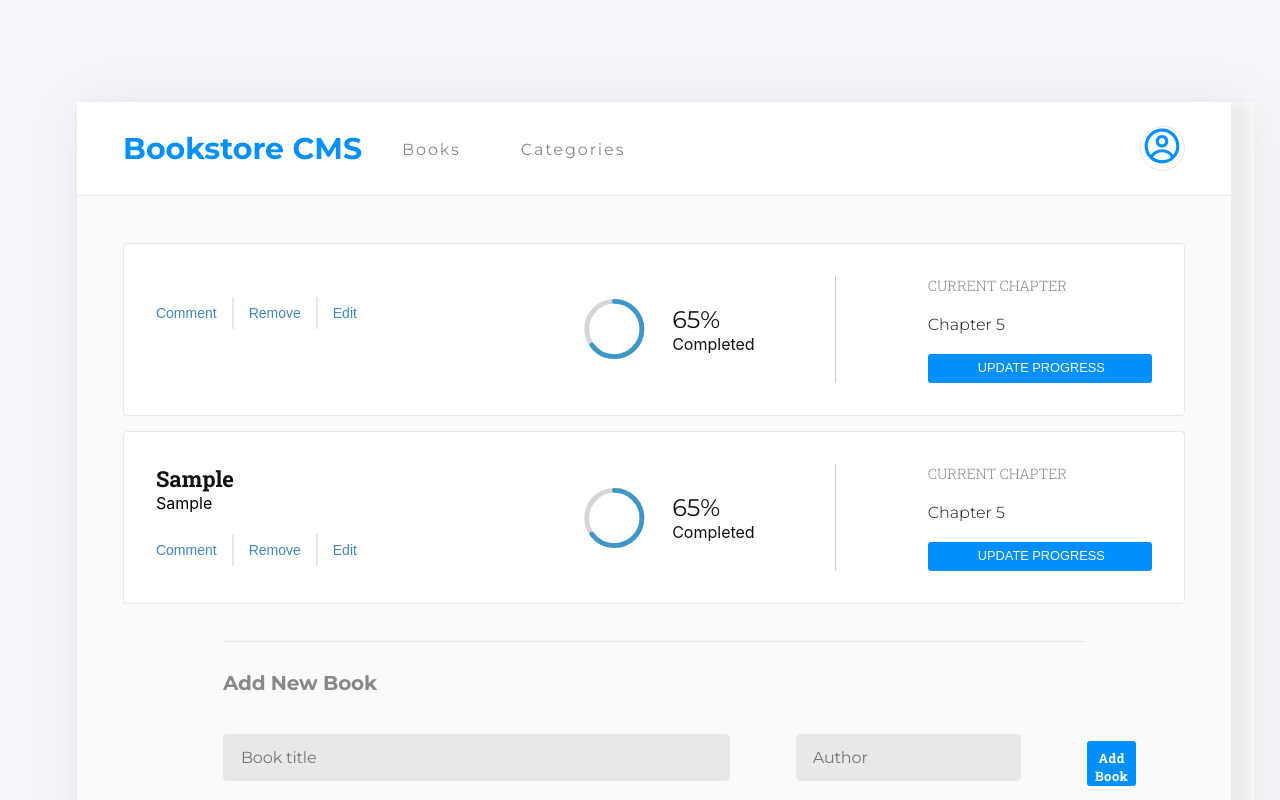
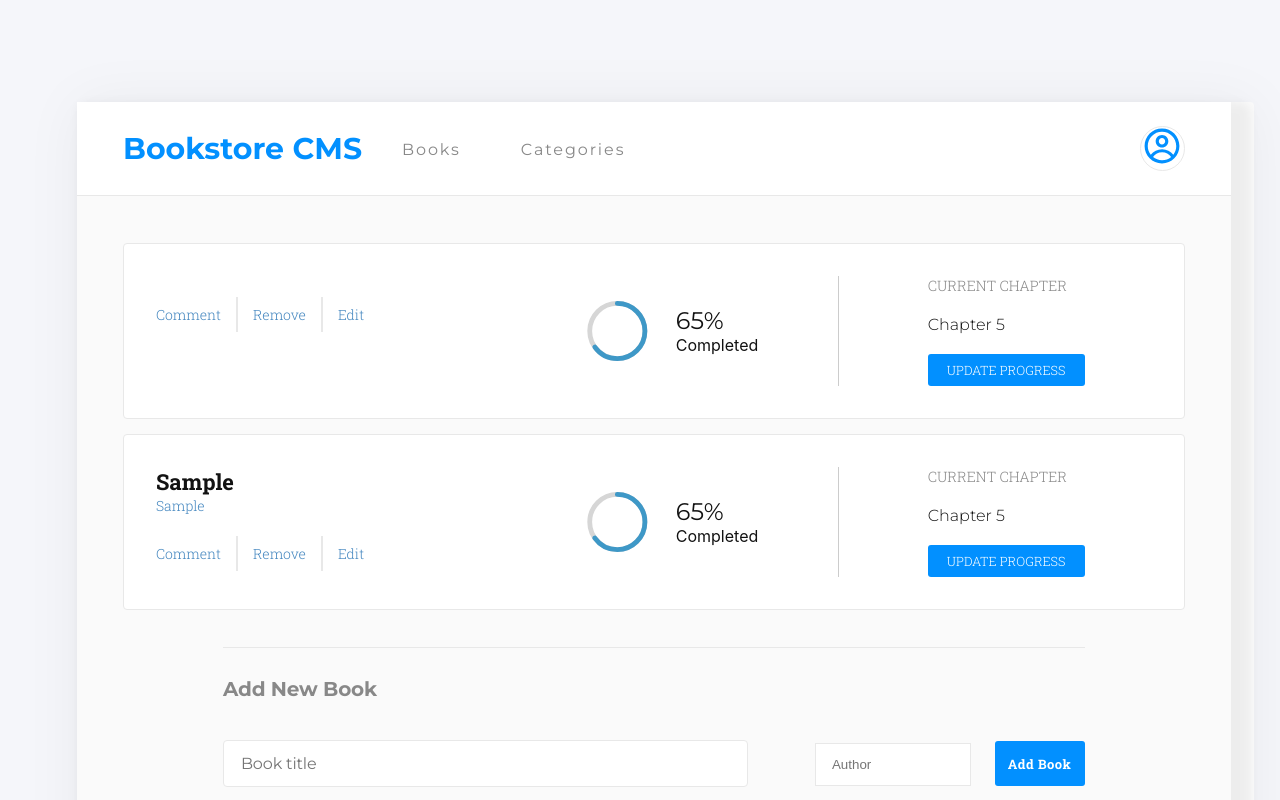
Before and after one commit to WilhelmK109/my-boo-project, a React (Create React App) app: page / in a window 1280 px wide. Both pictures are taken after typing "Sample", "Sample" into the empty fields and a click on the button "Add Book". Shown: the top 800 px of the page. Built offline with nearby package versions, Linux system fonts and the light colour scheme; no server answers.

Commit message:
Modify CSS code to match Zeplin design

```diff
--- a/src/App.css
+++ b/src/App.css
@@ -20,6 +20,10 @@ body {
   padding: 8% 2% 7% 6%;
 }
 
+.d-flex {
+  display: flex;
+}
+
 #root {
   margin: 0;
   padding: 0 0 8%;
@@ -32,7 +36,6 @@ body {
   padding: 24px 4%;
   background-color: var(--white-white);
   border-bottom: 1px solid var(--white);
-  display: flex;
   align-items: center;
   grid-gap: 40px;
   gap: 40px;
@@ -47,7 +50,6 @@ body {
 }
 
 .nav-list {
-  display: flex;
   align-items: center;
   flex-grow: 1;
   list-style-type: none;
@@ -98,7 +100,6 @@ body {
   list-style-type: none;
   margin: 0;
   padding: 0;
-  display: flex;
   flex-direction: column;
   grid-gap: 0.938rem;
   gap: 0.938rem;
@@ -114,7 +115,6 @@ body {
 }
 
 .book-info {
-  display: flex;
   flex-direction: column;
 }
 
@@ -130,17 +130,16 @@ body {
 }
 
 .book-buttons {
-  display: flex;
   align-items: center;
   margin-top: 1.313rem;
 }
 
 .book-buttons > button,
-.author {
+.book-author {
   border: none;
   background-color: var(--white-white);
   margin-right: 0.938rem;
-  font-family: sans-serif;
+  font-family: "Roboto Slab", serif;
   font-size: 0.875rem;
   font-weight: 300;
   font-stretch: normal;
@@ -162,7 +161,6 @@ body {
 }
 
 .percentage {
-  display: flex;
   align-items: center;
   padding-left: 10%;
   padding-right: 4.5em;
@@ -188,7 +186,6 @@ body {
 }
 
 .progress-section {
-  display: flex;
   flex-direction: column;
   grid-gap: 20px;
   gap: 20px;
@@ -201,6 +198,7 @@ body {
   color: var(--black-two);
   opacity: 0.5;
   font-family: "Roboto Slab", serif;
+  padding-right: 40px;
 }
 
 .chapter {
@@ -211,13 +209,15 @@ body {
 }
 
 .update-progress {
+  font-family: "Roboto Slab", serif;
   border: none;
   font-size: 0.8rem;
   font-weight: 300;
-  color: #fafafa;
+  color: var(--white-white);
   border-radius: 3px;
-  padding: 0.4rem 1.1rem 0.5rem 1.3rem;
+  padding: 8px;
   background-color: var(--azure);
+  width: 70%;
 }
 
 .form-container {
@@ -227,7 +227,7 @@ body {
 
 .form-container h2 {
   margin: 1.813rem 32.75rem 1.188rem 0;
-  font-family: Montserrat, Helvetica, sans-serif;
+  font-family: "Montserrat", Helvetica, sans-serif;
   font-size: 1.25rem;
   font-weight: bold;
   font-stretch: normal;
@@ -239,36 +239,33 @@ body {
 
 .add-form {
   margin-top: 20px;
-  display: flex;
   align-items: baseline;
   grid-gap: 24px;
   gap: 24px;
-  width: 98%;
+  width: 100%;
 }
 
-.input-title,
-.input-author {
+.input-title {
   margin: 1.188rem 5% 0 0;
   padding: 0.813rem 35% 0.813rem 1.063rem;
   border-radius: 4px;
   border: solid 1px var(--white);
-  background-color: var(--white);
   font-family: "Montserrat", Helvetica, sans-serif;
   font-size: 1rem;
   font-weight: normal;
   font-stretch: normal;
-  font-style: normal;
-  line-height: normal;
   letter-spacing: -0.15px;
+  width: 50%;
 }
 
 .input-author {
   padding: 0.813rem 0.938rem 0.813rem 1rem;
+  width: 30%;
+  border: solid 1px var(--white);
 }
 
 .add-button {
   cursor: pointer;
-  width: 180px;
   padding: 8px;
   border-radius: 3px;
   background-color: var(--azure);
@@ -279,4 +276,5 @@ body {
   font-weight: 700;
   height: 2.813rem;
   font-family: "Roboto Slab", sans-serif;
+  width: 20%;
 }
--- a/src/components/AddBookButton.js
+++ b/src/components/AddBookButton.js
@@ -28,7 +28,7 @@ export default function AddBookButton() {
   return (
     <div className="form-container">
       <h2>Add New Book</h2>
-      <form onSubmit={handleAddBook} className="add-form">
+      <form onSubmit={handleAddBook} className="add-form d-flex">
         <input className="input-title" type="text" value={title} onChange={(e) => setTitle(e.target.value)} placeholder="Book title" />
         <input className="input-author" type="text" value={author} onChange={(e) => setAuthor(e.target.value)} placeholder="Author" />
         <button className="add-button" type="submit">Add Book</button>
--- a/src/components/Book.js
+++ b/src/components/Book.js
@@ -23,16 +23,16 @@ export default function Book({ book }) {
 
   return (
     <li>
-      <div className="book-info">
+      <div className="book-info d-flex">
         <h2 className="book-title">{book.title}</h2>
         <span className="book-author">{book.author}</span>
-        <div className="book-buttons">
+        <div className="book-buttons d-flex">
           <button type="button">Comment</button>
           <button type="button" onClick={() => handleRemove(book.item_id)}>Remove</button>
           <button type="button">Edit</button>
         </div>
       </div>
-      <div className="percentage">
+      <div className="percentage d-flex">
         <CircularProgressbar
           value={progress}
           className="progress-bar"
@@ -45,7 +45,7 @@ export default function Book({ book }) {
           <p>Completed</p>
         </div>
       </div>
-      <div className="progress-section">
+      <div className="progress-section d-flex">
         <h2 className="current-chapter">CURRENT CHAPTER</h2>
         <p className="chapter">Chapter 5</p>
         <button
--- a/src/components/BookList.js
+++ b/src/components/BookList.js
@@ -20,7 +20,7 @@ export default function BookList() {
 
   return (
     <div className="book-list-container">
-      <ul className="books-list">
+      <ul className="books-list d-flex">
         {books.map((book) => (
           <Book key={book.item_id} book={book} />
         ))}
--- a/src/components/Navigation.js
+++ b/src/components/Navigation.js
@@ -5,9 +5,9 @@ import { CgProfile } from 'react-icons/cg';
 
 export default function Navigation() {
   return (
-    <nav className="nav-bar">
+    <nav className="nav-bar d-flex">
       <a className="nav-brand" href="#/">Bookstore CMS</a>
-      <ul className="nav-list">
+      <ul className="nav-list d-flex">
         <li><Link to="/">Books</Link></li>
         <li>
           <Link to="/categories">Categories</Link>
```
